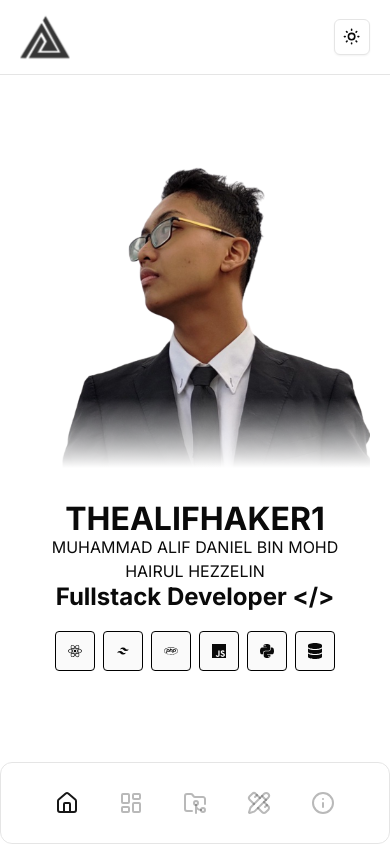
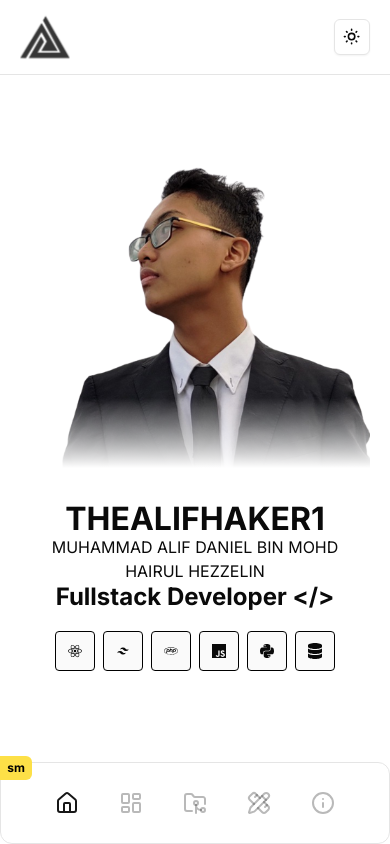
Before and after one commit to THEALIFHAKER1/AE1.TECH, a Next.js app: page / in a window 390 px wide. Built offline with nearby package versions, Linux system fonts and the light colour scheme; no server answers.

Commit message:
dev tool screensize

```diff
--- /dev/null
+++ b/src/app/ScreenSizeDetector.tsx
@@ -0,0 +1,35 @@
+import React from "react";
+
+export default function ScreenSizeDetector() {
+  return (
+    <div
+      className="z-10 fixed bottom-16 left-0  "
+      // make this div on the top of everything
+      style={{ zIndex: 1000 }}
+    >
+      <div className="h-6 w-8 rounded-r-md bg-yellow-300 flex justify-center items-center text-black font-bold text-xs p-1">
+        <span className="4xl:block 3xl:block 2xl:hid  den xl:hidden lg:hidden md:hidden sm:hidden hidden">
+          4XL
+        </span>
+        <span className="3xl:hidden 2xl:block xl:hidden lg:hidden md:hidden sm:hidden hidden">
+          3XL
+        </span>
+        <span className="2xl:hidden xl:block lg:hidden md:hidden sm:hidden hidden">
+          2XL
+        </span>
+        <span className="xl:hidden lg:block md:hidden sm:hidden hidden">
+          XL
+        </span>
+        <span className=" xl:hidden lg:hidden md:block sm:hidden hidden ">
+          Lg
+        </span>
+        <span className="xl:hidden lg:hidden md:hidden sm:block hidden ">
+          md
+        </span>
+        <span className="xl:hidden lg:hidden md:hidden sm:hidden block">
+          sm
+        </span>
+      </div>
+    </div>
+  );
+}
--- a/src/app/layout.tsx
+++ b/src/app/layout.tsx
@@ -9,6 +9,7 @@ import { cn } from "@🛠️/utils";
 import "@💅/globals.css";
 import Maintenance from "./Maintenance";
 import { env } from "@/env.mjs";
+import ScreenSizeDetector from "./ScreenSizeDetector";
 
 const fontSans = FontSans({
   subsets: ["latin"],
@@ -75,6 +76,7 @@ export default function RootLayout({
   children: React.ReactNode;
 }>) {
   const isMaintenance = env.IS_MAINTENANCE === "true";
+  const isDev = env.NODE_ENV === "development";
   return (
     <html lang="en" suppressHydrationWarning>
       <body
@@ -116,6 +118,7 @@ export default function RootLayout({
               </main>
             </WrapperPage>
           )}
+          {isDev && <ScreenSizeDetector />}
         </ThemeProvider>
       </body>
     </html>
```
